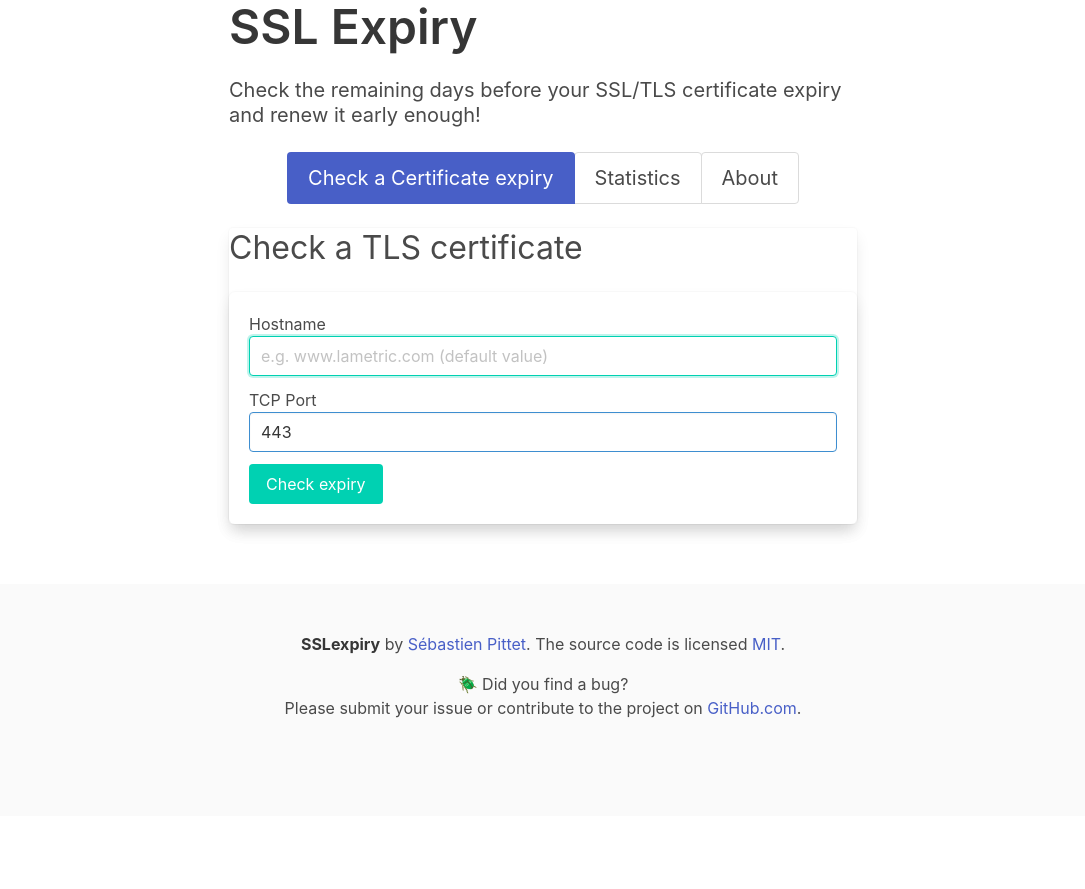
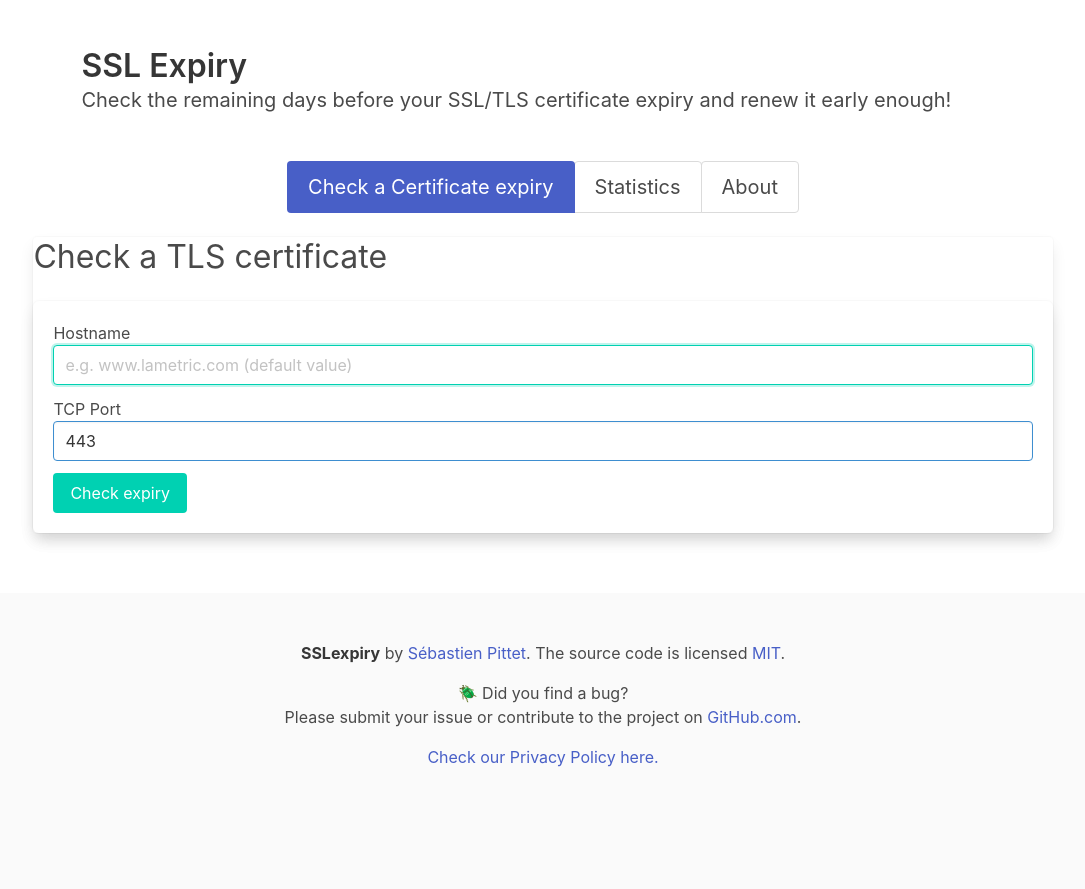
Before and after one commit to SebastienPittet/lametric-ssl-expiry, a Flask app: page / in a window 1280 px wide. Shown: the whole page, without its empty margins (97-1182 px from the left). Before the commit the page ends 718 px from the top, so only its background shows below. Run offline with Flask 2, Linux system fonts and the light colour scheme.

Commit message:
better title for the page

```diff
--- a/templates/index.html
+++ b/templates/index.html
@@ -14,11 +14,17 @@
     </head>
     <body>
         <div class="columns is-mobile is-centered">
-            <div class="column is-half">
-                <h1 class="title is-1">SSL Expiry</h1>
-                <div class="block">
-                    <h5 class="subtitle is-5">Check the remaining days before your SSL/TLS certificate expiry and renew it early enough!</h5>
-                </div>
+            <div class="column is-four-fifths">
+                <section class="hero">
+                    <div class="hero-body">
+                      <p class="title">
+                        SSL Expiry
+                      </p>
+                      <p class="subtitle">
+                        Check the remaining days before your SSL/TLS certificate expiry and renew it early enough!
+                      </p>
+                    </div>
+                </section>
                 <div class="tabs is-centered is-boxed is-medium is-toggle">
                     <ul>
                         <li class="is-active" id="CheckCert">
@@ -102,17 +108,17 @@
                     </div>
 
                     <div id="About" class="is-hidden">
-                        <h3 class="subtitle is-3">About</h2>
-                        <div class="has-text-centered">
-                            <figure class="image is-2by1">
-                                <img class="has-ratio" alt="LaMetric Time" width="640" height="320" src="{{ url_for('static', filename='pics/lametric.png') }}">
-                            </figure>
-                            <h5 class="subtitle is-5">The Story</h2>
-                            <div class="content">
-                                <p>Years ago, a customer of mine was in a hurry and requested assistance to renew their SSL certificate.</p>
+                        <h3 class="subtitle is-3">The Story</h3>
+                        <div class="content has-text-left">
+                            <p>Years ago, a customer of mine was in a hurry and requested assistance to renew their SSL certificate.</p>
                                 <p>🔥No connection to a core system anymore for 500 employees!🔥</p>
                                 <p>I trained them and then found some fun in the developpment of an app for
                                     their <a href="https://lametric.com/" target="_blank" alt="LaMetric Time">LaMetric Time</a> to help them keep an eye on it.</p>
+                            <figure class="image is-3by1">
+                                <img class="has-ratio" alt="LaMetric Time" width="640" height="320" src="{{ url_for('static', filename='pics/lametric.png') }}">
+                            </figure>
+                            <h3 class="subtitle is-3">Today</h3>
+                            <div class="content has-text-left">
                                 <p>Nowadays, it's recommended to use <a href="https://letsencrypt.org/" target="_blank">LetsEncrypt certificates</a> and related
                                     toolset (I like <a href="https://certbot.eff.org/instructions" alt="EFF Certbot" target="_blank">Certbot</a> a lot).</p>
                                 <p>But as the <a href="https://apps.lametric.com/apps/ssl_expiry/8659" target="_blank" alt="LaMetric Time SSL Expiry">Application
@@ -133,7 +139,8 @@
                 <a href="http://opensource.org/licenses/mit-license.php">MIT</a>.</p>
                 <p>🪲 Did you find a bug?<br>Please submit your issue or contribute to the project on <a href="https://github.com/SebastienPittet/lametric-ssl-expiry/issues" target="blank">GitHub.com</a>.
               </p>
+              <p><a href="https://www.freeprivacypolicy.com/live/ab3e8f63-bee8-41ce-9ccd-68c0bf1bbd68" target="_blank">Check our Privacy Policy here.</p>
             </div>
-          </footer>
+        </footer>
     </body>
 </html>
```
